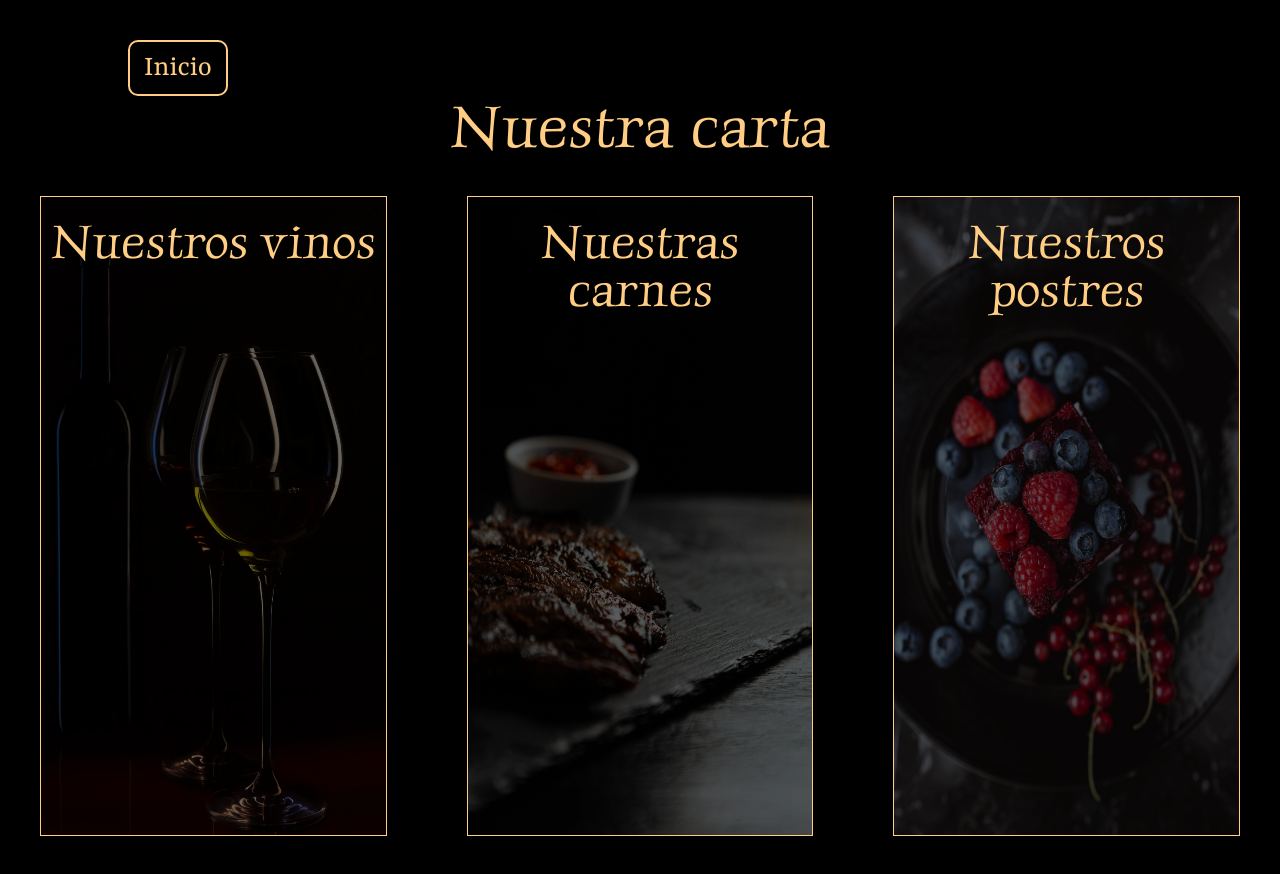
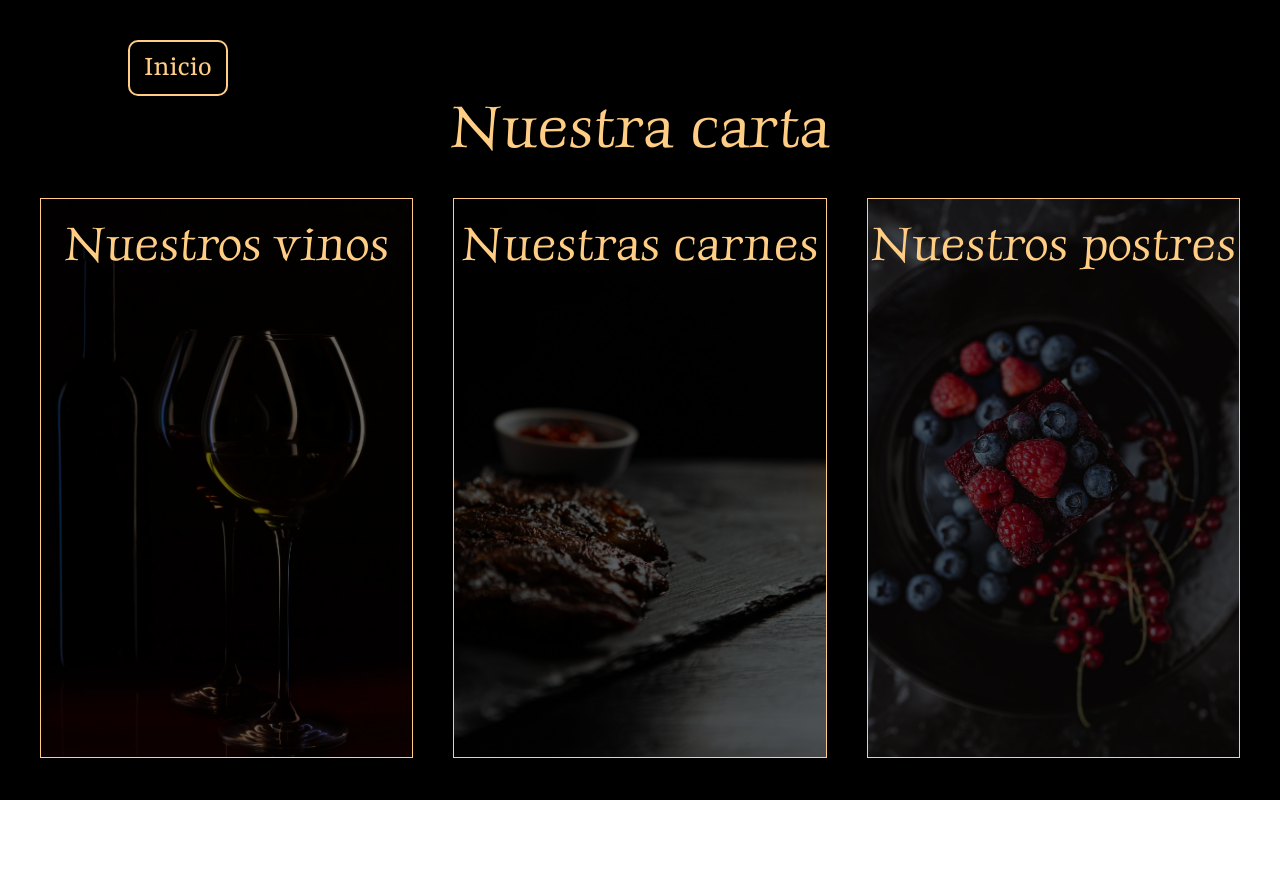
Before and after one commit to Dev-id-A/restaurant-page, a React (Vite) app: page /menu in a window 1280 px wide. After the commit the page ends 800 px from the top, so only its background shows below. Built offline with nearby package versions, Linux system fonts and the light colour scheme.

Commit message:
Menu and book section xl responsive

```diff
--- a/pages/Book.jsx
+++ b/pages/Book.jsx
@@ -17,12 +17,12 @@ function Book({lang, display, setDisplay}) {
     let [time, setTime] = useState(14);
 
   return (
-    <main className="text-2xl xl:text-6xl flex flex-col items-center justify-center pt-10 text-royal font-yrsa pb-10">
+    <main className="text-2xl xl:text-5xl flex flex-col items-center justify-center py-10 text-royal font-yrsa">
 
 
         <h1 className="uppercase">{book.bookTitle[lang]}</h1>
 
-      <div className="flex flex-col gap-5 xl:gap-15 mt-5 xl:mt-10 p-5 xl:py-10 md:px-20 border-10 border-royal bg-[rgba(45,1,1,1)] text-2xl xl:text-5xl text-center">
+      <div className="flex flex-col gap-5 mt-5 p-5 xl:py-10 md:px-20 border-10 border-royal bg-[rgba(45,1,1,1)] text-2xl xl:text-5xl text-center">
 
         <div className="flex flex-col justify-center items-center">
           <Xbtn {...{setDisplay}}/>
--- a/src/assets/Menu/MenuBtn.jsx
+++ b/src/assets/Menu/MenuBtn.jsx
@@ -1,7 +1,7 @@
 function MenuBtn({children, image, menu}) {
   return (
     <button className="relative border hover:cursor-pointer group border-royal w-60 h-80
-    md:w-full md:h-80 lg:h-100 xl:h-160" onClick={()=> window.open(`${menu}`, "_blank")}>
+    md:w-full md:h-80 lg:h-100 xl:h-140" onClick={()=> window.open(`${menu}`, "_blank")}>
 
       <img src={`${image}`} className="absolute inset-0 size-full group-hover:scale-102 transition-all duration-1000" />
 
--- a/src/assets/Menu/MenuSection.jsx
+++ b/src/assets/Menu/MenuSection.jsx
@@ -5,7 +5,7 @@ function MenuSection({lang}) {
   return (
     <section className="bg-black flex-1 flex flex-col justify-center items-center h-full w-full gap-20 px-10 py-10
     md:flex-row md:gap-5 md:py-0
-    xl:mt-0 xl:gap-20 xl:py-10">
+    xl:mt-0 xl:gap-10 xl:py-10">
        {menuJson.menuSection.map((btn, i)=>
         <MenuBtn key={i} children={btn[lang]} image={btn.image} menu={btn.menu[lang]}></MenuBtn>
       )}
```
